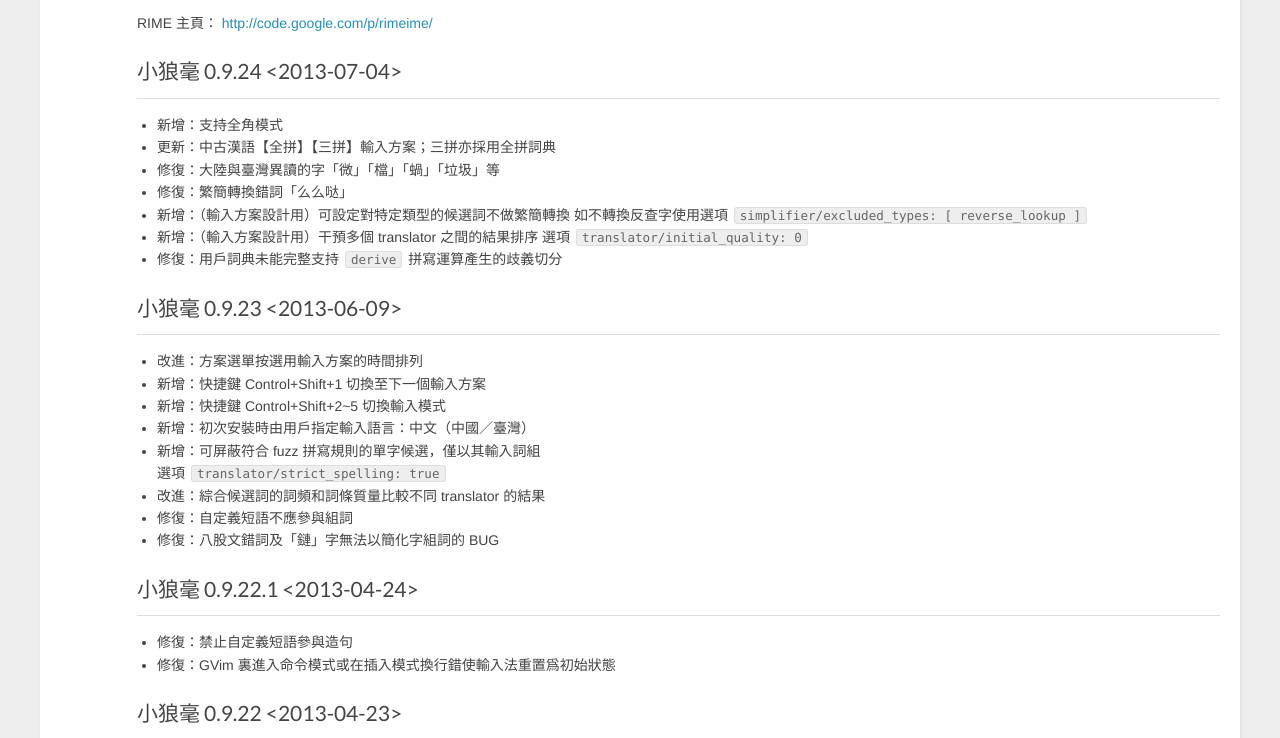
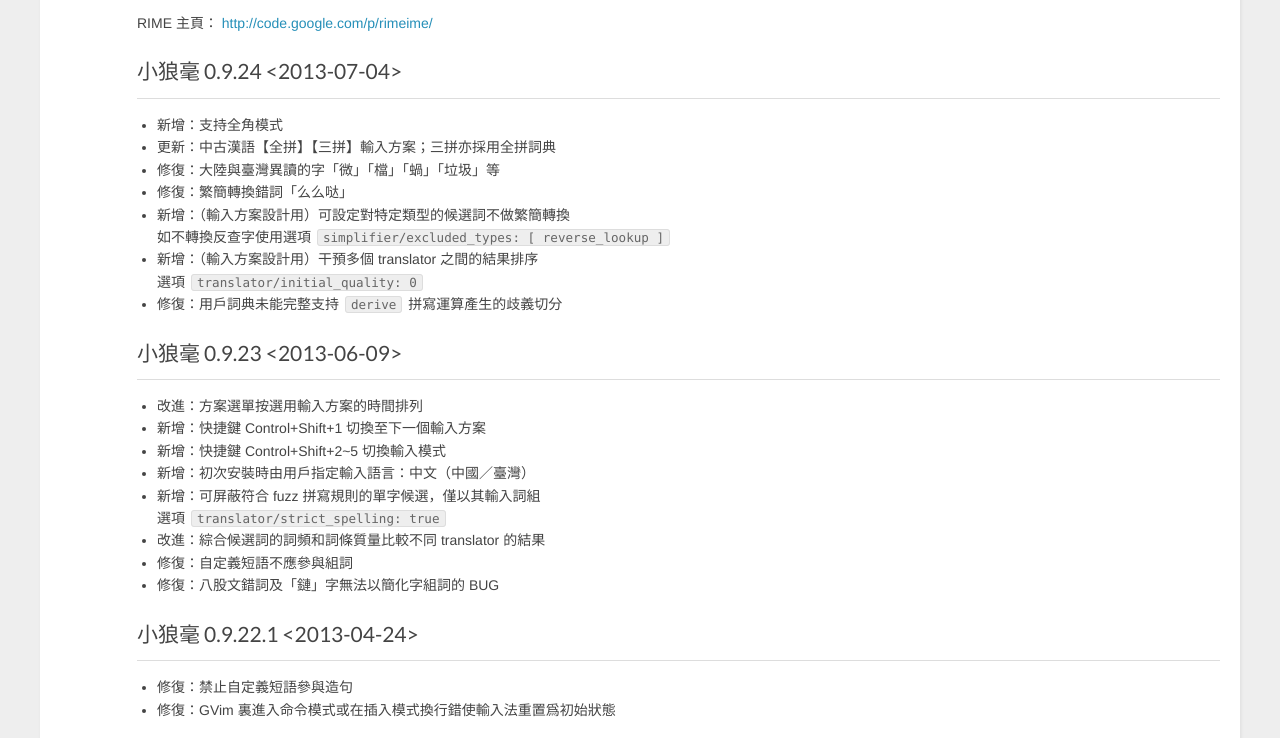
Before and after one commit to iomato/rimeime.github.io, a plain HTML site: page weasel-update/index.html in a window 1280 px wide. Shown: the part 59-797 px from the top of the page. Drawn offline with nearby package versions, Linux system fonts and the light colour scheme.

Commit message:
Site updated: Thu Jul 04 2013 17:00:08 GMT+0800 (中国标准时间)

```diff
--- a/weasel-update/index.html
+++ b/weasel-update/index.html
@@ -52,9 +52,9 @@
 <li>更新：中古漢語【全拼】【三拼】輸入方案；三拼亦採用全拼詞典</li>
 <li>修復：大陸與臺灣異讀的字「微」「檔」「蝸」「垃圾」等</li>
 <li>修復：繁簡轉換錯詞「么么哒」</li>
-<li>新增：（輸入方案設計用）可設定對特定類型的候選詞不做繁簡轉換
+<li>新增：（輸入方案設計用）可設定對特定類型的候選詞不做繁簡轉換<br/>
 如不轉換反查字使用選項 <code>simplifier/excluded_types: [ reverse_lookup ]</code></li>
-<li>新增：（輸入方案設計用）干預多個 translator 之間的結果排序
+<li>新增：（輸入方案設計用）干預多個 translator 之間的結果排序<br/>
 選項 <code>translator/initial_quality: 0</code></li>
 <li>修復：用戶詞典未能完整支持 <code>derive</code> 拼寫運算產生的歧義切分</li>
 </ul>
```
